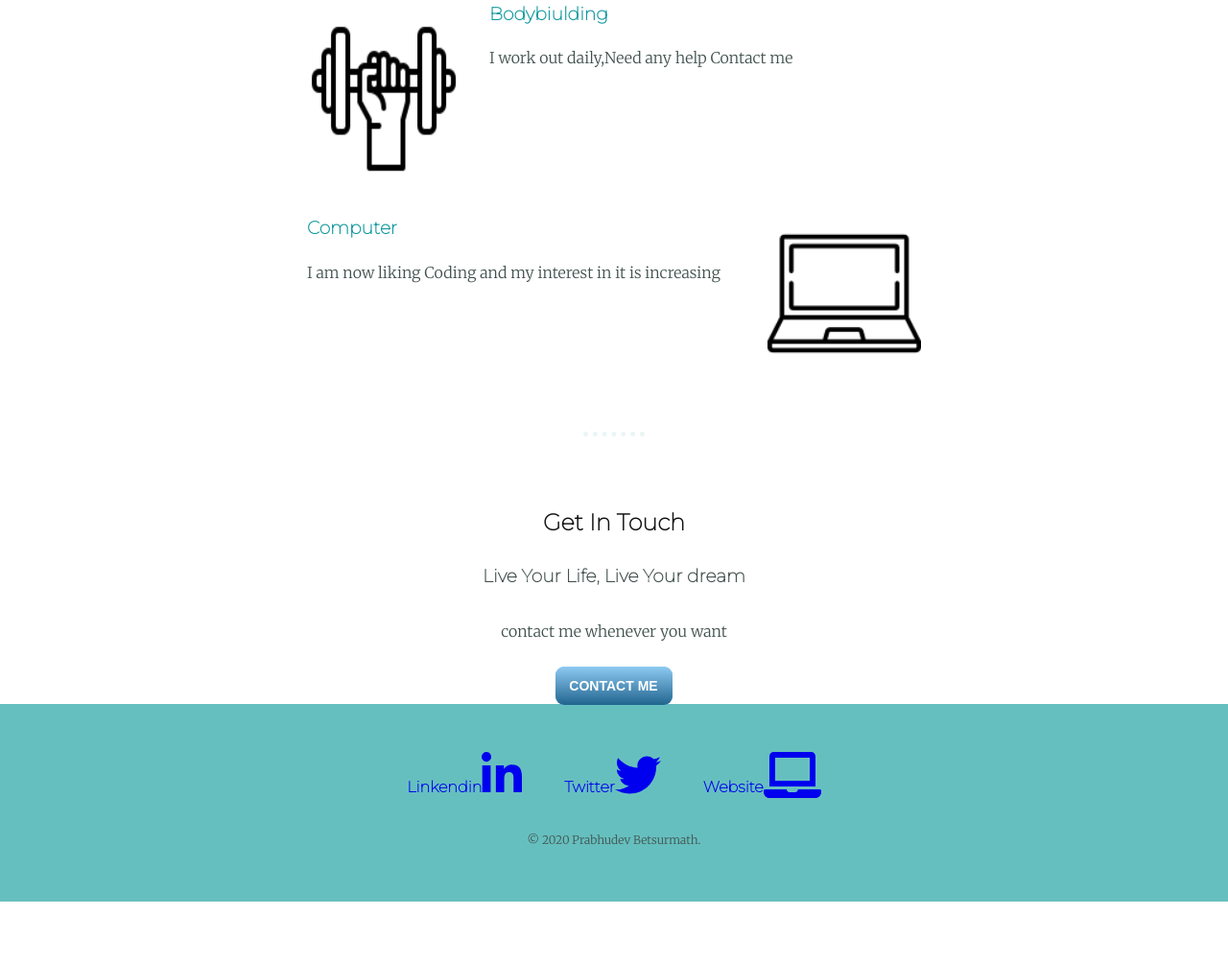
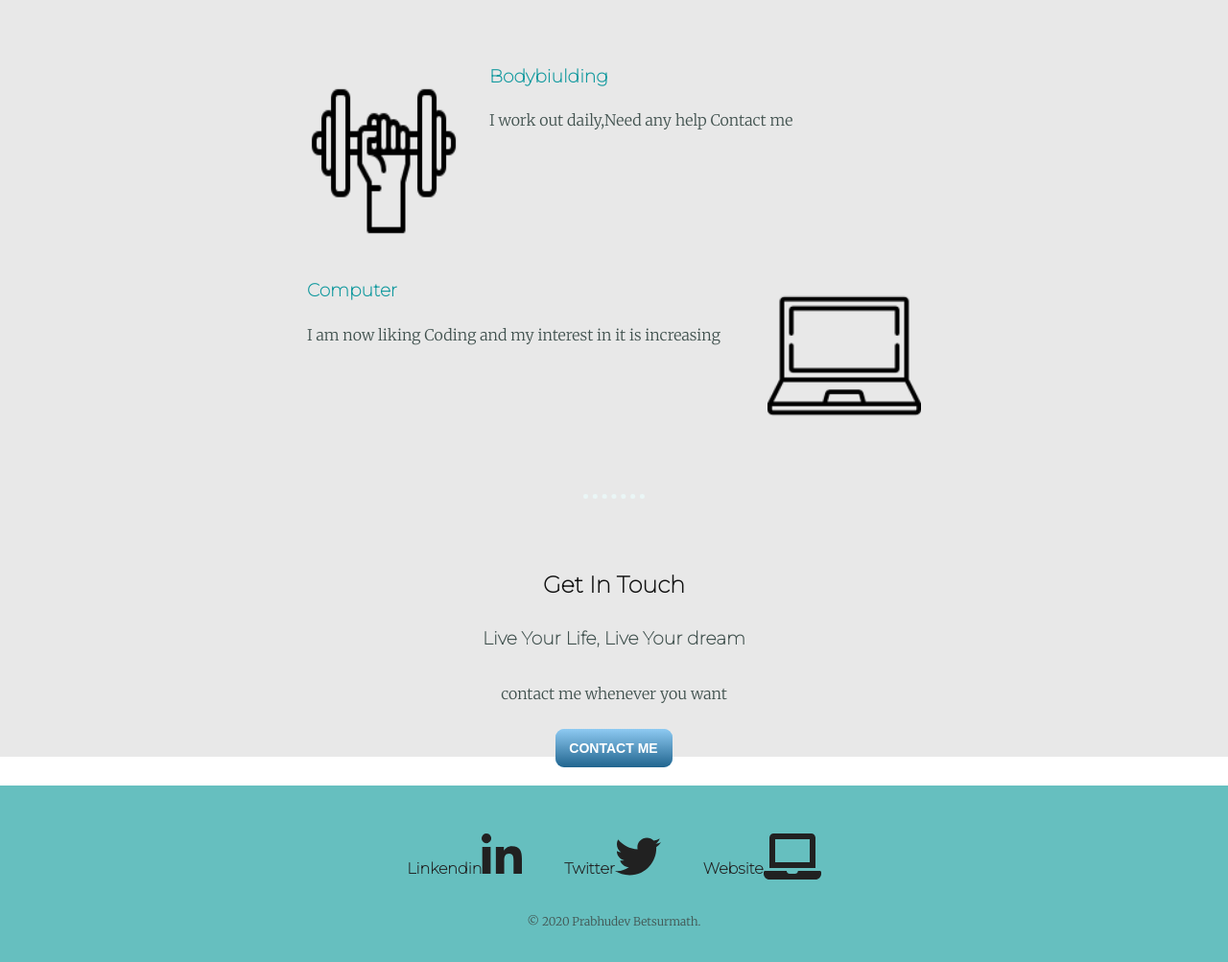
Before and after one commit to PrabhudevSBetsurmath/PSB, a plain HTML site: page index.html in a window 1280 px wide. Shown: the part 1734-2737 px from the top of the page at 96% size. Before the commit the page ends 2674 px from the top, so only its background shows below. Drawn offline with Linux system fonts and the light colour scheme.

Commit message:
visually upgraded

```diff
--- a/css/styles.css
+++ b/css/styles.css
@@ -36,7 +36,7 @@ p{
   line-height: 2;
 }
 a{
-  color: ##212121;
+  color: #212121;
     font-family: 'Montserrat', sans-serif;
     margin: 10px 20px;
     text-decoration: none;
@@ -94,7 +94,7 @@ top: 50px;
 
 }
 .middle-container{
-  background-color: #e8e8e8
+  background-color: #e8e8e8;
   margin: 70px 0 30px 0;
   padding: 25px 0 0 0;
 }
```
